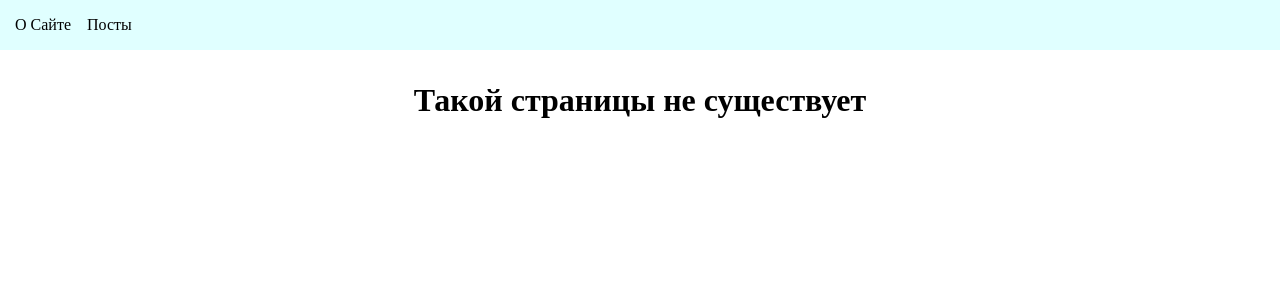
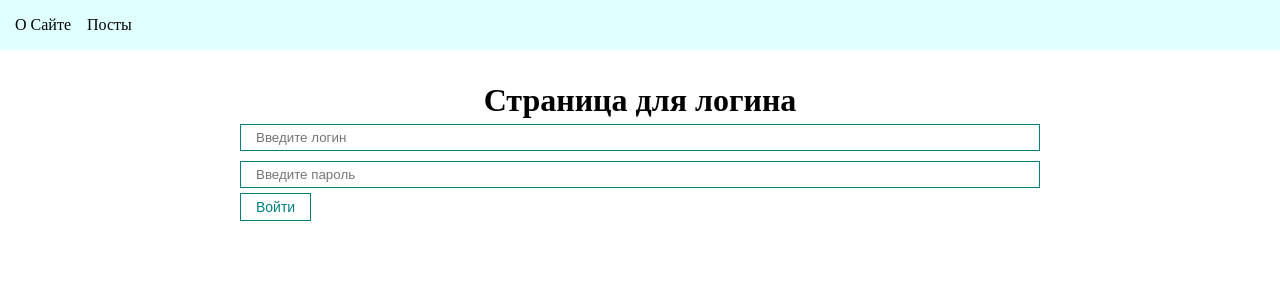
Before and after one commit to EvgenyMinin/React_Basic_2021, a React (Create React App) app: page /login in a window 1280 px wide. Before the commit this address led to /error. Shown: the top 300 px of the page. Built offline with nearby package versions, Linux system fonts and the light colour scheme.

Commit message:
added public and private routes

```diff
--- a/src/components/AppRouter.tsx
+++ b/src/components/AppRouter.tsx
@@ -1,27 +1,22 @@
 import React from 'react';
 import { Redirect, Route, Switch } from 'react-router-dom';
-import { About, Error, PostDetail, Posts } from '../pages';
+import { privateRoutes, publicRoutes } from '../router';
 
 export const AppRouter = () => {
-  return (
+  const isAuth = false;
+  return isAuth ? (
     <Switch>
-      <Route path="/about">
-        <About />
-      </Route>
-
-      <Route exact path="/posts">
-        <Posts />
-      </Route>
-
-      <Route path="/posts/:id">
-        <PostDetail />
-      </Route>
-
-      <Route path="/error">
-        <Error />
-      </Route>
-
-      <Redirect to="/error" />
+      {privateRoutes.map(({ path, component, exact }) => (
+        <Route path={path} component={component} exact={exact} />
+      ))}
+      <Redirect to="/posts" />
+    </Switch>
+  ) : (
+    <Switch>
+      {publicRoutes.map(({ path, component, exact }) => (
+        <Route path={path} component={component} exact={exact} />
+      ))}
+      <Redirect to="/login" />
     </Switch>
   );
 };
--- /dev/null
+++ b/src/pages/Login.tsx
@@ -0,0 +1,15 @@
+import React from 'react';
+import { Button, Input } from '../components';
+
+export const Login = () => {
+  return (
+    <div>
+      <h1>Страница для логина</h1>
+      <form>
+        <Input placeholder="Введите логин" />
+        <Input type="password" placeholder="Введите пароль" />
+        <Button>Войти</Button>
+      </form>
+    </div>
+  );
+};
--- a/src/pages/index.ts
+++ b/src/pages/index.ts
@@ -1,4 +1,5 @@
 export * from './About';
 export * from './Posts';
 export * from './PostDetail';
+export * from './Login';
 export * from './Error';
--- /dev/null
+++ b/src/router/index.ts
@@ -0,0 +1,11 @@
+import { About, Login, PostDetail, Posts } from '../pages';
+
+export const privateRoutes = [
+  {path: '/about', component: About, exact: true},
+  {path: '/posts', component: Posts, exact: true},
+  {path: '/posts/:id', component: PostDetail, exact: true},
+];
+
+export const publicRoutes = [
+  {path: '/login', component: Login, exact: true},
+];
```
